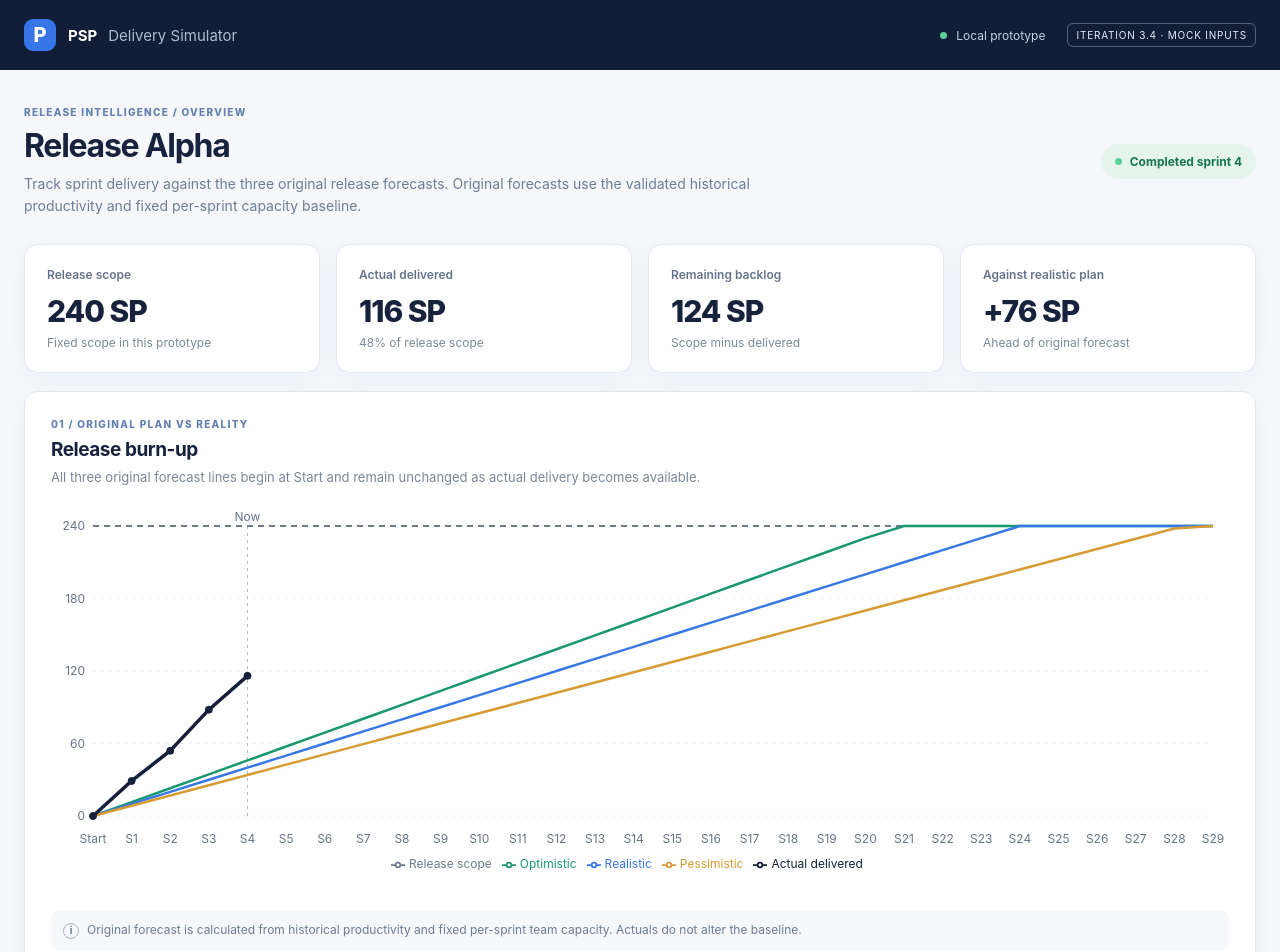
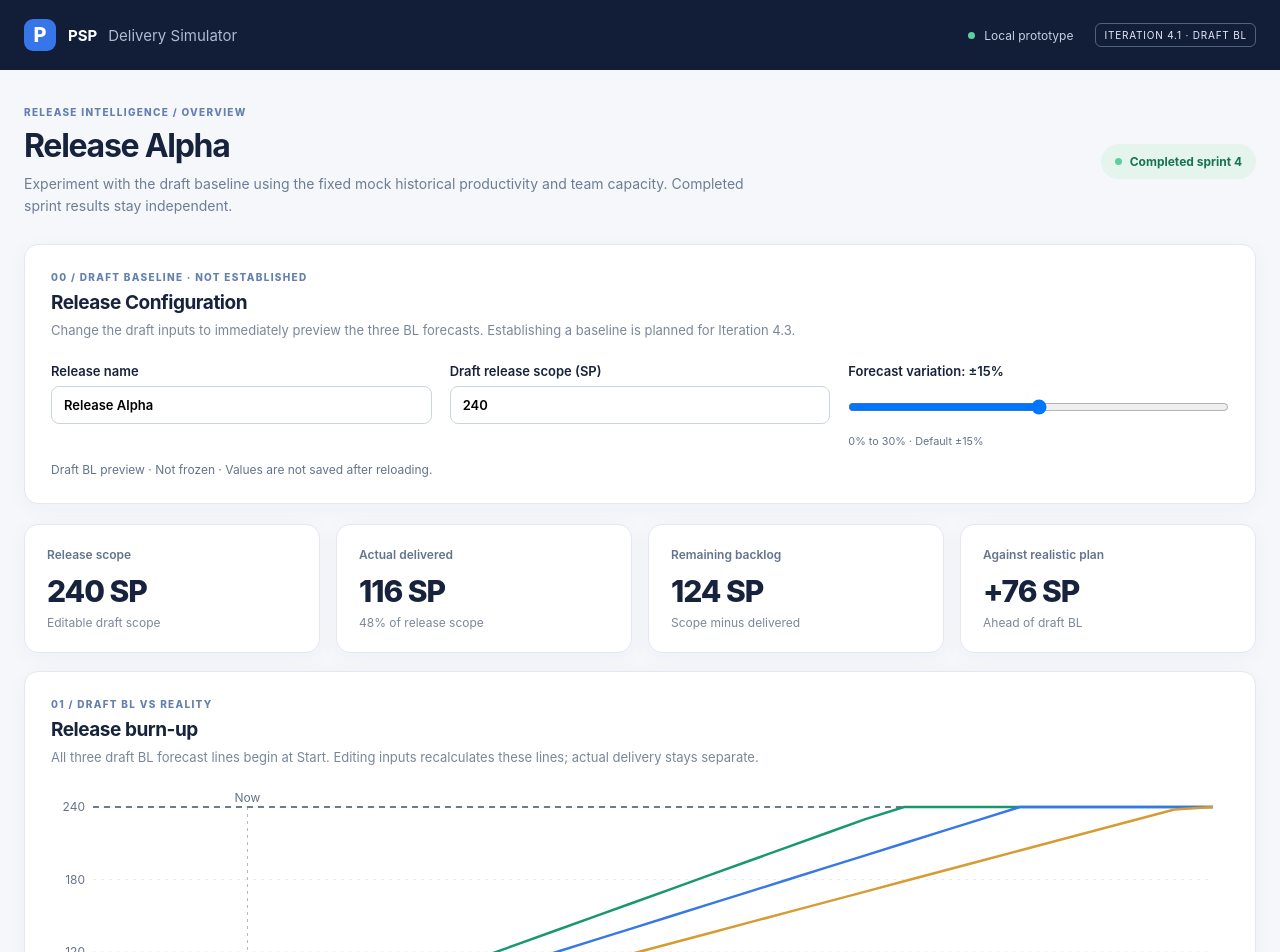
Before and after one commit to bugaMKD/Projects, a React (Vite) app: page / in a window 1280 px wide. Shown: the top 952 px of the page. Built offline with nearby package versions, Linux system fonts and the light colour scheme.

Commit message:
Iteration 4.1.3 — Release Configuration UI

```diff
--- a/src/App.tsx
+++ b/src/App.tsx
@@ -1,11 +1,11 @@
+import { useMemo, useState } from 'react';
 import { CartesianGrid, Legend, Line, LineChart, ReferenceLine, ResponsiveContainer, Tooltip, XAxis, YAxis } from 'recharts';
 import { capacityBuckets, mockRelease } from './mockData';
-import { getIntegratedMockData } from './data/originalReleaseDataset';
+import { getIntegratedMockData, getInitialDraftBaselineConfig } from './data/originalReleaseDataset';
+import { createDraftBaselineFormInput, parseDraftBaselineFormInput } from './models/DraftBaselineInput';
 import { HistoricalCapacityView } from './components/HistoricalCapacityView';
 
-// Original forecast baseline comes from historical productivity and fixed sprint capacity.
-// Actual progress remains independent; the adapter extends the chart if actuals run longer.
-const data = getIntegratedMockData();
+// Draft BL is recalculated from valid inputs; actuals remain independent.
 
 const formatStoryPoints = (points: number | null): string =>
   points === null ? 'N/A' : `${Number(points.toFixed(2))}`;
@@ -20,35 +20,72 @@ function SectionHeading({ eyebrow, title, description }: { eyebrow: string; titl
   return <div className="section-heading"><div className="eyebrow">{eyebrow}</div><h2>{title}</h2>{description && <p>{description}</p>}</div>;
 }
 export default function App() {
+  // The form is free to hold temporarily invalid text, but only a valid draft
+  // is ever sent to the validated forecasting engine.
+  const [form, setForm] = useState(() => createDraftBaselineFormInput(getInitialDraftBaselineConfig()));
+  const [validDraft, setValidDraft] = useState(getInitialDraftBaselineConfig);
+  const parsed = useMemo(() => parseDraftBaselineFormInput(form), [form]);
+  const data = useMemo(() => getIntegratedMockData(validDraft), [validDraft]);
+
+  const updateForm = (nextForm: typeof form) => {
+    setForm(nextForm);
+    const next = parseDraftBaselineFormInput(nextForm);
+    if (next.config) setValidDraft(next.config);
+  };
+  const formHasErrors = Object.keys(parsed.errors).length > 0;
   const count = mockRelease.sprintCompletedPoints.length;
   const realisticAtCurrentSprint = data.originalAtCurrentSprint.realistic;
   const realGap = realisticAtCurrentSprint === null ? null : data.completed - realisticAtCurrentSprint;
   const totalAllocation = capacityBuckets.reduce((sum,b)=>sum+b.percent,0);
   return <div className="app">
-    <header className="topbar"><div className="brand-mark">P</div><div className="brand-title"><strong>PSP</strong><span>Delivery Simulator</span></div><div className="topbar-right"><span className="topbar-dot"/> Local prototype <span className="mock-chip">ITERATION 3.4 · MOCK INPUTS</span></div></header>
+    <header className="topbar"><div className="brand-mark">P</div><div className="brand-title"><strong>PSP</strong><span>Delivery Simulator</span></div><div className="topbar-right"><span className="topbar-dot"/> Local prototype <span className="mock-chip">ITERATION 4.1 · DRAFT BL</span></div></header>
     <main className="container">
-      <div className="page-intro"><div><div className="eyebrow">Release intelligence / Overview</div><h1>{mockRelease.name}</h1><p>Track sprint delivery against the three original release forecasts. Original forecasts use the validated historical productivity and fixed per-sprint capacity baseline.</p></div><div className="sprint-pill"><span className="status-dot"/> Completed sprint {count}</div></div>
+      <div className="page-intro"><div><div className="eyebrow">Release intelligence / Overview</div><h1>{validDraft.releaseName}</h1><p>Experiment with the draft baseline using the fixed mock historical productivity and team capacity. Completed sprint results stay independent.</p></div><div className="sprint-pill"><span className="status-dot"/> Completed sprint {count}</div></div>
+      <section className="panel" aria-label="Draft BL release configuration" style={{marginBottom:20}}>
+        <div className="section-heading"><div className="eyebrow">00 / Draft baseline · Not established</div><h2>Release Configuration</h2><p>Change the draft inputs to immediately preview the three BL forecasts. Establishing a baseline is planned for Iteration 4.3.</p></div>
+        <div style={{display:'grid',gridTemplateColumns:'repeat(auto-fit, minmax(190px, 1fr))',gap:18,alignItems:'start'}}>
+          <label style={{display:'grid',gap:7,fontSize:13,fontWeight:600}}>
+            Release name
+            <input aria-label="Release name" type="text" value={form.releaseName} onChange={event => updateForm({...form,releaseName:event.target.value})}
+              aria-invalid={!!parsed.errors.releaseName} style={{padding:'10px 12px',border:'1px solid #cbd5e1',borderRadius:8,font:'inherit',width:'100%',boxSizing:'border-box'}} />
+            {parsed.errors.releaseName && <small role="alert" style={{color:'#b42318'}}>{parsed.errors.releaseName}</small>}
+          </label>
+          <label style={{display:'grid',gap:7,fontSize:13,fontWeight:600}}>
+            Draft release scope (SP)
+            <input aria-label="Draft release scope (SP)" type="number" min="0.01" step="any" value={form.scopeText} onChange={event => updateForm({...form,scopeText:event.target.value})}
+              aria-invalid={!!parsed.errors.scopeText} style={{padding:'10px 12px',border:'1px solid #cbd5e1',borderRadius:8,font:'inherit',width:'100%',boxSizing:'border-box'}} />
+            {parsed.errors.scopeText && <small role="alert" style={{color:'#b42318'}}>{parsed.errors.scopeText}</small>}
+          </label>
+          <label style={{display:'grid',gap:7,fontSize:13,fontWeight:600}}>
+            Forecast variation: ±{form.variationPercent}%
+            <input aria-label="Forecast variation percentage" type="range" min="0" max="30" step="5" value={form.variationPercent}
+              onChange={event => updateForm({...form,variationPercent:Number(event.target.value)})} style={{width:'100%',margin:'13px 0'}} />
+            <small style={{fontWeight:400,color:'#64738b'}}>0% to 30% · Default ±15%</small>
+          </label>
+        </div>
+        <p style={{margin:'14px 0 0',fontSize:12,color:'#64738b'}}>{formHasErrors ? 'Invalid form input: the chart retains the last valid draft until all inputs are valid.' : 'Draft BL preview · Not frozen · Values are not saved after reloading.'}</p>
+      </section>
       <section className="metric-grid" aria-label="Release metrics">
-        <Metric title="Release scope" value={`${mockRelease.scopeStoryPoints} SP`} detail="Fixed scope in this prototype" />
-        <Metric title="Actual delivered" value={`${data.completed} SP`} detail={`${mockRelease.scopeStoryPoints === 0 ? 100 : Math.round(100*data.completed/mockRelease.scopeStoryPoints)}% of release scope`} />
+        <Metric title="Release scope" value={`${formatStoryPoints(validDraft.scopeStoryPoints)} SP`} detail="Editable draft scope" />
+        <Metric title="Actual delivered" value={`${data.completed} SP`} detail={`${Math.round(100*data.completed/validDraft.scopeStoryPoints)}% of release scope`} />
         <Metric title="Remaining backlog" value={`${data.remaining} SP`} detail="Scope minus delivered" />
-        <Metric title="Against realistic plan" value={realGap === null ? 'N/A' : `${realGap > 0 ? '+' : ''}${formatStoryPoints(realGap)} SP`} detail={realGap === null ? 'Original forecast unavailable' : realGap >= 0 ? 'Ahead of original forecast' : 'Behind original forecast'} />
+        <Metric title="Against realistic plan" value={realGap === null ? 'N/A' : `${realGap > 0 ? '+' : ''}${formatStoryPoints(realGap)} SP`} detail={realGap === null ? 'BL forecast unavailable' : realGap >= 0 ? 'Ahead of draft BL' : 'Behind draft BL'} />
       </section>
-      <section className="panel chart-panel"><SectionHeading eyebrow="01 / Original plan vs reality" title="Release burn-up" description="All three original forecast lines begin at Start and remain unchanged as actual delivery becomes available." />
+      <section className="panel chart-panel"><SectionHeading eyebrow="01 / Draft BL vs reality" title="Release burn-up" description="All three draft BL forecast lines begin at Start. Editing inputs recalculates these lines; actual delivery stays separate." />
         <div className="chart-wrap"><ResponsiveContainer width="100%" height="100%"><LineChart data={data.chartData} margin={{top:16,right:16,bottom:12,left:0}}>
           <CartesianGrid stroke="#e8edf4" strokeDasharray="3 5" vertical={false}/>
           <XAxis dataKey="sprint" tickLine={false} axisLine={false} tick={{fill:'#64738b',fontSize:12}} dy={10}/>
-          <YAxis tickLine={false} axisLine={false} tick={{fill:'#64738b',fontSize:12}} width={42} domain={[0, Math.ceil(Math.max(mockRelease.scopeStoryPoints, data.completed, 1) / 40) * 40]}/>
+          <YAxis tickLine={false} axisLine={false} tick={{fill:'#64738b',fontSize:12}} width={42} domain={[0, Math.ceil(Math.max(validDraft.scopeStoryPoints, data.completed, 1) / 40) * 40]}/>
           <Tooltip contentStyle={{borderRadius:12,border:'1px solid #e0e6ef'}} />
           <Legend verticalAlign="bottom" height={32} wrapperStyle={{paddingTop:10,fontSize:12}} />
           <ReferenceLine x={count === 0 ? 'Start' : `S${count}`} stroke="#acb9cc" strokeDasharray="3 4" label={{value:'Now',fill:'#64738b',fontSize:12,position:'top'}}/>
           <Line name="Release scope" type="linear" dataKey="scope" stroke="#6e7b8e" strokeWidth={2} strokeDasharray="6 5" dot={false} isAnimationActive={false}/>
-          <Line name="Optimistic" type="linear" dataKey="optimistic" stroke="#19986f" strokeWidth={2.5} dot={false} isAnimationActive={false}/>
-          <Line name="Realistic" type="linear" dataKey="realistic" stroke="#3778e6" strokeWidth={2.5} dot={false} isAnimationActive={false}/>
-          <Line name="Pessimistic" type="linear" dataKey="pessimistic" stroke="#d79b34" strokeWidth={2.5} dot={false} isAnimationActive={false}/>
+          <Line name="BL Optimistic" type="linear" dataKey="optimistic" stroke="#19986f" strokeWidth={2.5} dot={false} isAnimationActive={false}/>
+          <Line name="BL Realistic" type="linear" dataKey="realistic" stroke="#3778e6" strokeWidth={2.5} dot={false} isAnimationActive={false}/>
+          <Line name="BL Pessimistic" type="linear" dataKey="pessimistic" stroke="#d79b34" strokeWidth={2.5} dot={false} isAnimationActive={false}/>
           <Line name="Actual delivered" type="linear" dataKey="actual" stroke="#15213b" strokeWidth={3.5} dot={{r:3.5,fill:'#15213b',strokeWidth:1}} connectNulls={false} isAnimationActive={false}/>
         </LineChart></ResponsiveContainer></div>
-        <div className="chart-note"><span className="info-circle">i</span> Original forecast is calculated from historical productivity and fixed per-sprint team capacity. Actuals do not alter the baseline.</div>
+        <div className="chart-note"><span className="info-circle">i</span> Draft BL forecasts are calculated using fixed mock historical productivity and per-sprint capacity. Actuals never recalculate the draft; input edits do.</div>
       </section>
       <div className="lower-grid">
         <section className="panel"><SectionHeading eyebrow="02 / Capacity planning · Preserved from v1" title="PSP allocation" description="Four original mock buckets shown unchanged. Allocation math is postponed to a later iteration." />
@@ -56,17 +93,17 @@ export default function App() {
           <div className="bucket-list">{capacityBuckets.map(b=><div className="bucket" key={b.label}><span className="bucket-color" style={{background:b.color}}/><div className="bucket-text"><strong>{b.label}</strong><small>{b.description}</small></div><span className="bucket-value">{b.percent}%</span></div>)}</div>
           <div className="allocation-total">Original mock allocation total <strong>{totalAllocation}%</strong></div>
         </section>
-        <section className="panel"><SectionHeading eyebrow="03 / Delivery outlook · Preserved from v1" title="Original completion forecast" description="Calculated completion sprints based on the original SE/QA-constrained throughput baseline." />
+        <section className="panel"><SectionHeading eyebrow="03 / Draft BL delivery outlook" title="Draft BL completion forecast" description="Calculated completion sprints from the editable draft scope and variation, with fixed mock SE/QA capacity." />
           <div className="forecast-rows">{[
-            {label:'Optimistic',sprint:data.forecastFinishes.optimistic,rate:data.scenarioThroughputs.optimistic,color:'#19986f'},
-            {label:'Realistic',sprint:data.forecastFinishes.realistic,rate:data.scenarioThroughputs.realistic,color:'#3778e6'},
-            {label:'Pessimistic',sprint:data.forecastFinishes.pessimistic,rate:data.scenarioThroughputs.pessimistic,color:'#d79b34'}
+            {label:'BL Optimistic',sprint:data.forecastFinishes.optimistic,rate:data.scenarioThroughputs.optimistic,color:'#19986f'},
+            {label:'BL Realistic',sprint:data.forecastFinishes.realistic,rate:data.scenarioThroughputs.realistic,color:'#3778e6'},
+            {label:'BL Pessimistic',sprint:data.forecastFinishes.pessimistic,rate:data.scenarioThroughputs.pessimistic,color:'#d79b34'}
           ].map(f=><div className="forecast-row" key={f.label}><span className="forecast-dot" style={{background:f.color}}/><span className="forecast-name">{f.label}</span><span className="forecast-rate">{formatStoryPoints(f.rate)} SP/sprint</span><strong>{formatFinish(f.sprint)}</strong></div>)}</div>
-          <div className="divider"/><p className="outlook-note">These completion estimates are calculated from the fixed original forecast baseline; changing actual delivery does not revise them.</p>
+          <div className="divider"/><p className="outlook-note">These completion estimates are a draft preview. Changing scope or variation recalculates them; actual delivery does not.</p>
         </section>
       </div>
       <section className="panel sprint-panel"><SectionHeading eyebrow="04 / Actuals · Preserved from v1" title="Completed sprint history" description="Mock delivered story points per sprint; cumulative totals feed the burn-up."/>
-        <div className="sprint-table-wrap"><table><thead><tr><th>Sprint</th><th>Completed this sprint</th><th>Cumulative completed</th><th>Original realistic</th><th>Variance vs realistic</th></tr></thead><tbody>{mockRelease.sprintCompletedPoints.map((points,i)=>{
+        <div className="sprint-table-wrap"><table><thead><tr><th>Sprint</th><th>Completed this sprint</th><th>Cumulative completed</th><th>BL Realistic</th><th>Variance vs BL Realistic</th></tr></thead><tbody>{mockRelease.sprintCompletedPoints.map((points,i)=>{
           const cumulative=mockRelease.sprintCompletedPoints.slice(0,i+1).reduce((s,v)=>s+v,0);
           const expected=data.chartData[i+1]?.realistic ?? null;
           const diff=expected === null ? null : cumulative-expected;
@@ -74,7 +111,7 @@ export default function App() {
         })}</tbody></table></div>
       </section>
       <HistoricalCapacityView/>
-      <footer>PSP Delivery Simulator · Iteration 3.4 · Original forecast integrated with capacity · Mock inputs · No Excel integration yet</footer>
+      <footer>PSP Delivery Simulator · Iteration 4.1 · Draft BL inputs · Historical and capacity inputs remain mocked · No persistence yet</footer>
     </main>
   </div>;
 }
--- /dev/null
+++ b/src/models/DraftBaselineInput.ts
@@ -0,0 +1,45 @@
+import type { DraftBaselineConfig } from './DraftBaselineConfig';
+import { DRAFT_VARIATION_MAX, DRAFT_VARIATION_MIN } from './DraftBaselineConfig';
+
+/** Keep editable form text separate from validated numeric forecasting inputs. */
+export interface DraftBaselineFormInput {
+  releaseName: string;
+  scopeText: string;
+  variationPercent: number;
+}
+
+export type DraftBaselineFormErrors = Partial<Record<keyof DraftBaselineFormInput, string>>;
+
+export function createDraftBaselineFormInput(config: DraftBaselineConfig): DraftBaselineFormInput {
+  return {
+    releaseName: config.releaseName,
+    scopeText: String(config.scopeStoryPoints),
+    variationPercent: config.variationPercent,
+  };
+}
+
+/** Empty, whitespace-only, Infinity and other invalid numbers cannot reach the engine. */
+export function parseDraftBaselineFormInput(input: DraftBaselineFormInput): {
+  config: DraftBaselineConfig | null;
+  errors: DraftBaselineFormErrors;
+} {
+  const errors: DraftBaselineFormErrors = {};
+  if (!input.releaseName.trim()) errors.releaseName = 'Release name is required.';
+
+  const numericScope = input.scopeText.trim() === '' ? NaN : Number(input.scopeText);
+  if (!Number.isFinite(numericScope) || numericScope <= 0) {
+    errors.scopeText = 'Release scope must be greater than zero.';
+  }
+  if (!Number.isFinite(input.variationPercent) || input.variationPercent < DRAFT_VARIATION_MIN || input.variationPercent > DRAFT_VARIATION_MAX) {
+    errors.variationPercent = `Variation must be between ${DRAFT_VARIATION_MIN}% and ${DRAFT_VARIATION_MAX}%.`;
+  }
+
+  return {
+    config: Object.keys(errors).length ? null : {
+      releaseName: input.releaseName,
+      scopeStoryPoints: numericScope,
+      variationPercent: input.variationPercent,
+    },
+    errors,
+  };
+}
```
Also changed, not shown: 2 other files (tests, documents, lock files or other folders).
